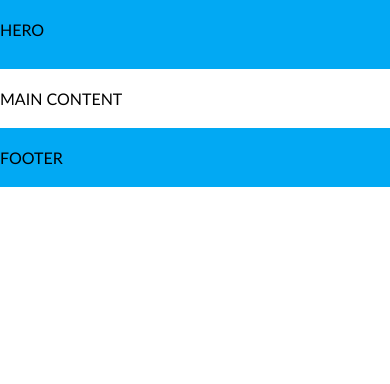
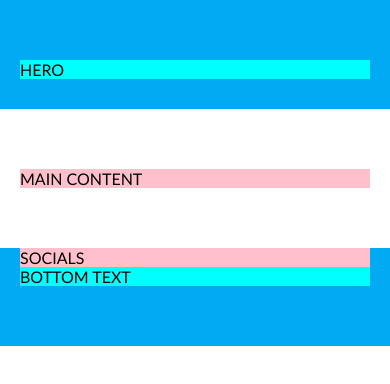
Before and after one commit to dinako81/7-coming-soon, a website: page index.html in a window 390 px wide. Drawn offline with Linux system fonts and the light colour scheme.

Commit message:
Responsive layout #1

```diff
--- a/css/base/layout.css
+++ b/css/base/layout.css
@@ -1,4 +1,41 @@
 .container {
-    padding-top: 20px;
-    padding-bottom: 20px;
+    padding-top: 60px;
+    padding-bottom: 60px;
 }
+
+.container > .row {
+    width: 1000px;
+    background-color: pink;
+    margin-left: calc(50% - 500px);
+
+}
+
+.container > .short-row {
+    width: 600px;
+    background-color: aqua;
+    margin-left: calc(50% - 300px);
+}
+
+@media(max-width: 1100px) {
+    .container > .row {
+    width: 800px;
+    margin-left: calc(50% - 400px);
+}
+}
+
+@media(max-width: 900px) {
+    .container > .row {
+    width: 600px;
+    margin-left: calc(50% - 300px);}
+}
+@media(max-width: 640px) {
+    .container{
+    padding-left: 20px;
+    padding-right: 20px;
+    }
+    .container > .row,
+    .container > .short-row  {
+    width: 100%;
+    margin-left: 0;
+}
+}
--- a/css/pages/home.css
+++ b/css/pages/home.css
@@ -9,3 +9,8 @@
 section.container {
     padding-bottom: 30px;
 }
+
+footer.container {
+padding-top: 0;
+
+}
--- a/index.html
+++ b/index.html
@@ -20,15 +20,24 @@
 </head>
 <body>
    <section class="container bg-main">
-    HERO
+    <div class="short-row">
+        HERO
+    </div>
    </section>
 
    <main class="container">
-    MAIN CONTENT
+    <div class="row">
+      MAIN CONTENT
+    </div>
    </main>
 
    <footer class="container bg-main">
-    FOOTER
+    <div class="row">
+        SOCIALS
+    </div>
+    <div class="short-row">
+        BOTTOM TEXT
+    </div>
    </footer>
 
 </body>
```
